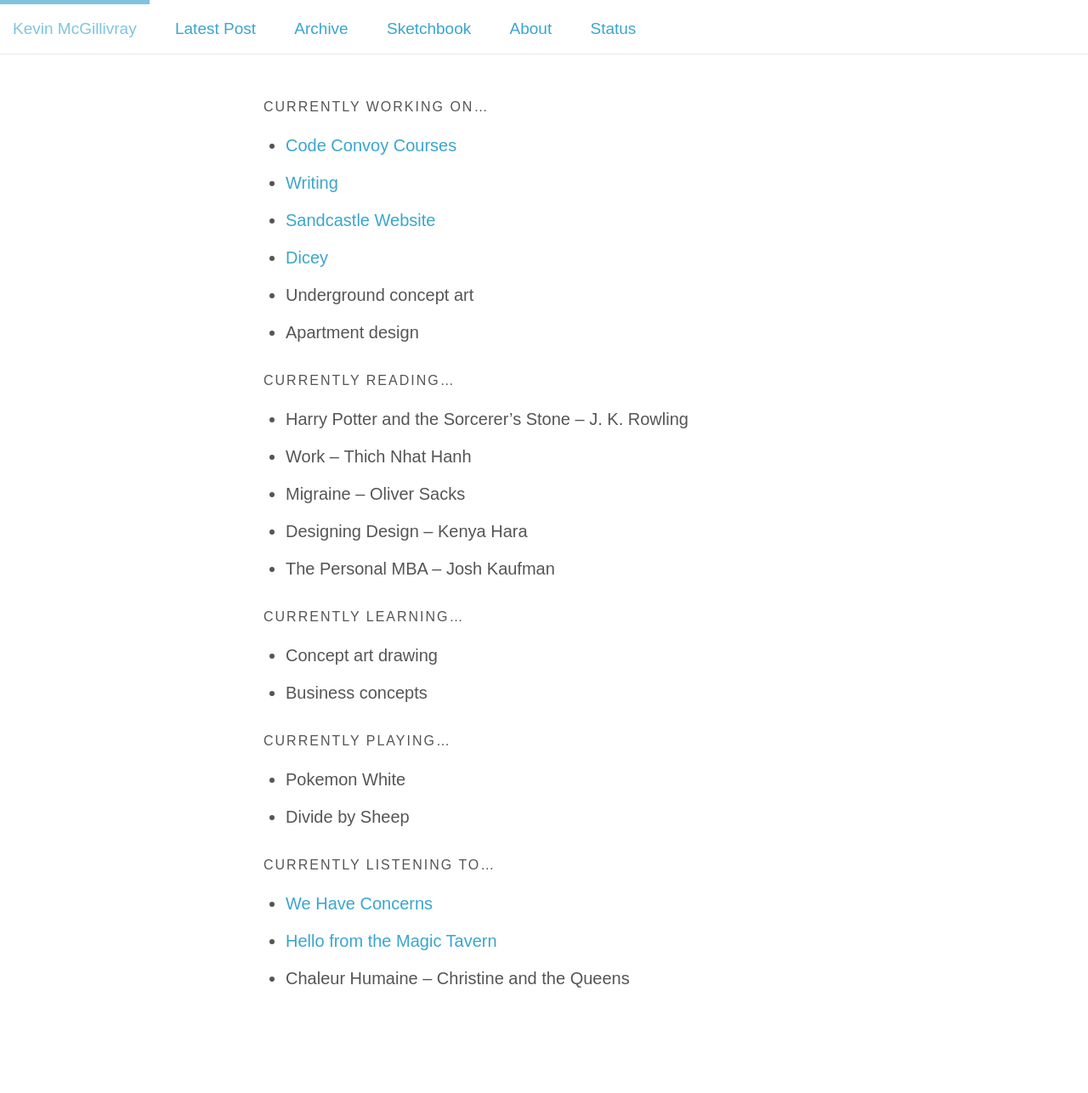
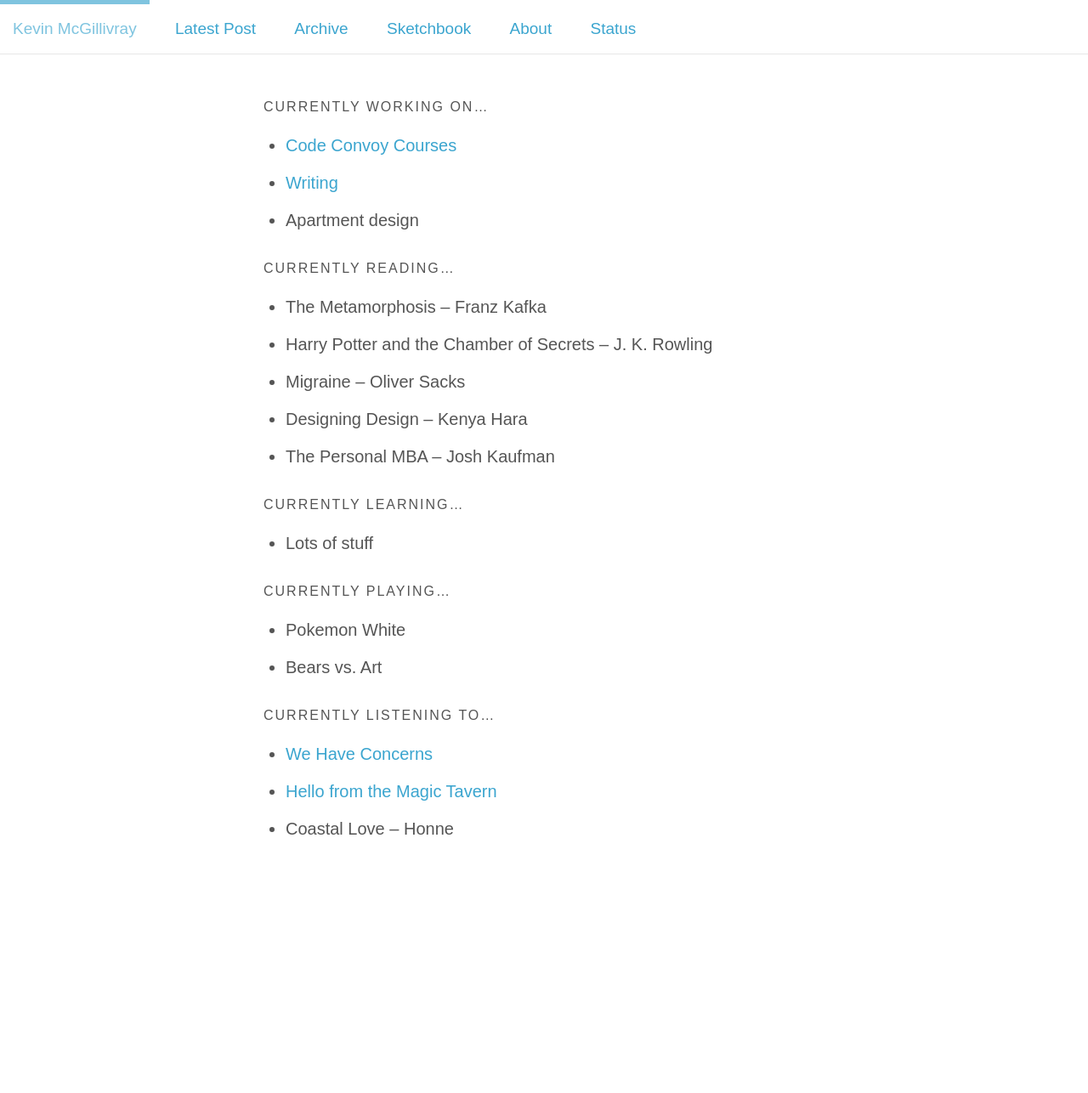
Before and after one commit to kmcgillivray/kmcgillivray.github.io, a Jekyll site: the page built from status/index.md, in a window 1280 px wide. Shown: the whole page at 85% size. Built offline with Jekyll 4.4.1, drawn with Linux system fonts in a browser that asks for light colours; nearby versions of some CDN libraries; after the commit the page ends 1110 px from its top, so only the background shows below that.

Commit message:
Update status

```diff
--- a/status/index.md
+++ b/status/index.md
@@ -7,31 +7,27 @@
 
 * [Code Convoy Courses](http://codeconvoy.com)
 * [Writing](/archive)
-* [Sandcastle Website](http://dev.sandcastle.co)
-* [Dicey](http://sandcastle.co/dicey)
-* Underground concept art
 * Apartment design
 
 ### Currently reading...
 
-* Harry Potter and the Sorcerer's Stone – J. K. Rowling
-* Work – Thich Nhat Hanh
+* The Metamorphosis – Franz Kafka
+* Harry Potter and the Chamber of Secrets – J. K. Rowling
 * Migraine – Oliver Sacks
 * Designing Design – Kenya Hara
 * The Personal MBA – Josh Kaufman
 
 ### Currently learning...
 
-* Concept art drawing
-* Business concepts
+* Lots of stuff
 
 ### Currently playing...
 
 * Pokemon White
-* Divide by Sheep
+* Bears vs. Art
 
 ### Currently listening to...
 
 * [We Have Concerns](http://www.wehaveconcerns.com)
 * [Hello from the Magic Tavern](http://hellofromthemagictavern.com)
-* Chaleur Humaine – Christine and the Queens
+* Coastal Love – Honne
```
